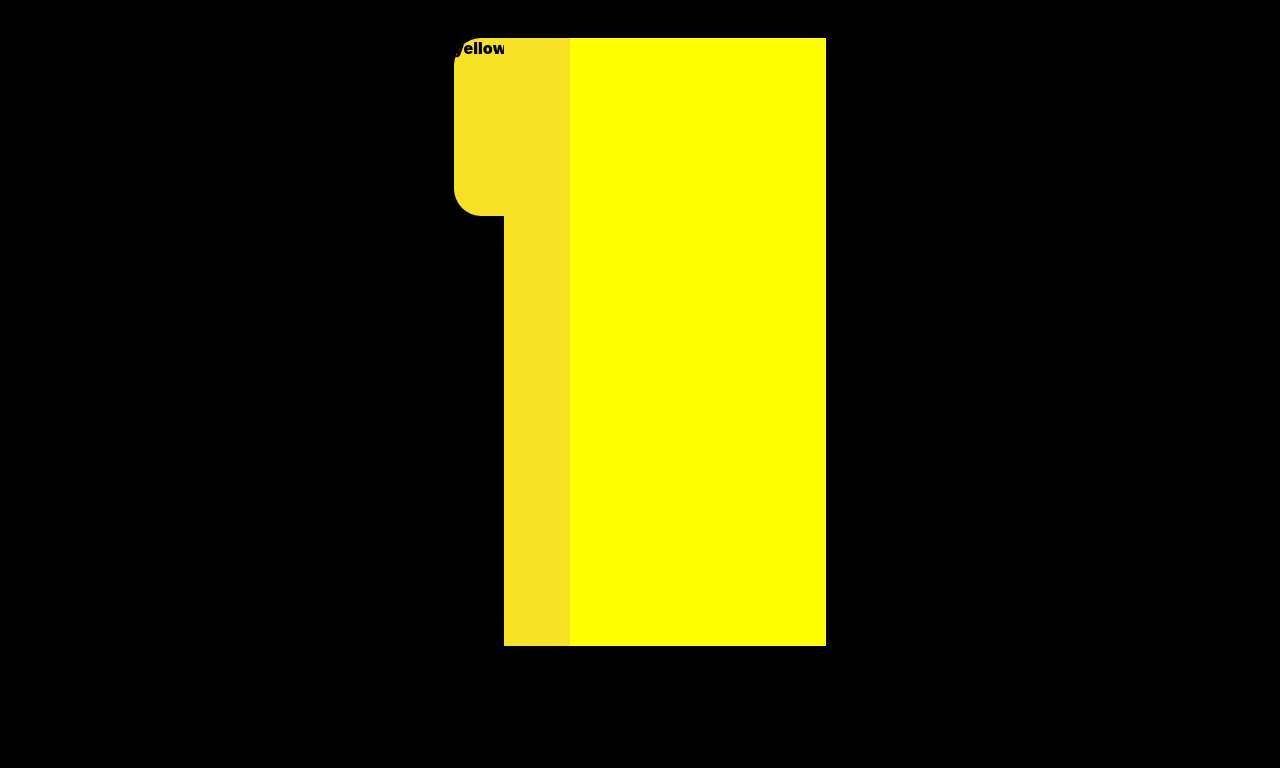
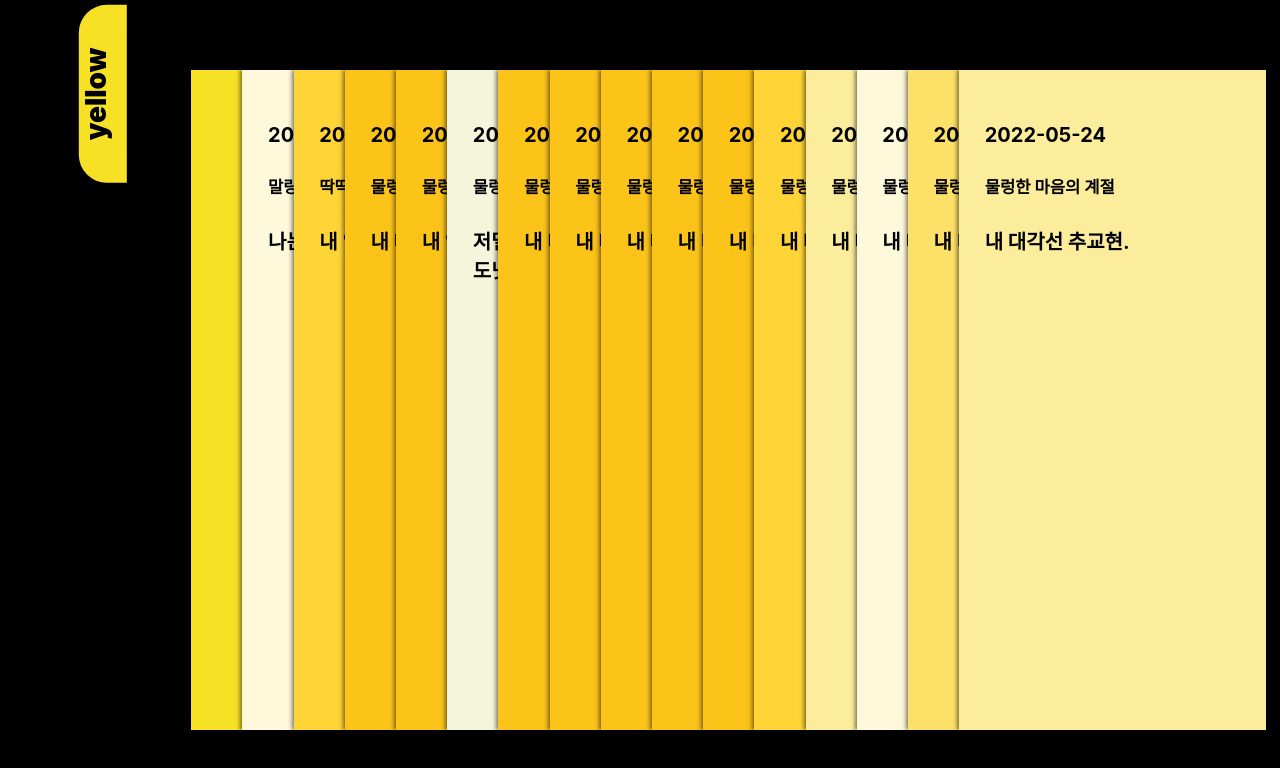
Before and after one commit to LikeLion-at-CAU-10th/Palette-React, a React (Create React App) app: page /folder in a window 1280 px wide. Shown: the top 768 px of the page. Built offline with nearby package versions, Linux system fonts and the light colour scheme.

Commit message:
folderList

```diff
--- a/src/data/folderData.js
+++ b/src/data/folderData.js
@@ -4,29 +4,137 @@ const data = {
       id: 1,
       writer: "seonyeong",
       category: "blue",
-      color: "#00FFFF",
+      color: "#fef9db",
       date: "2022-05-23",
       title: "말랑한 마음의 계절",
-      content: "오랜만에 고등학교 친구들을 만났다.",
+      content: "나는 조해윤.",
     },
-    // {
-    //   id: 14,
-    //   writer: "seonyeong",
-    //   category: "blue",
-    //   color: "#00FFFF",
-    //   date: "2022-05-23",
-    //   title: "말랑한 마음의 계절",
-    //   content: "오랜만에 고등학교 친구들을 만났다.",
-    // },
-    // {
-    //   id: 15,
-    //   writer: "seonyeong",
-    //   category: "blue",
-    //   color: "#00FFFF",
-    //   date: "2022-05-23",
-    //   title: "말랑한 마음의 계절",
-    //   content: "오랜만에 고등학교 친구들을 만났다.",
-    // },
+    {
+      id: 14,
+      writer: "seonyeong",
+      category: "blue",
+      color: "#ffd437",
+      date: "2022-05-30",
+      title: "딱딱한 마음의 계절",
+      content: "내 옆에 유하린.",
+    },
+    {
+      id: 15,
+      writer: "seonyeong",
+      category: "blue",
+      color: "#fcc419",
+      date: "2022-05-24",
+      title: "물렁한 마음의 계절",
+      content: "내 대각선 추교현.",
+    },
+    {
+      id: 16,
+      writer: "seonyeong",
+      category: "blue",
+      color: "#fcc419",
+      date: "2022-05-24",
+      title: "물렁한 마음의 계절",
+      content: "내 앞에 최다민.",
+    },
+    {
+      id: 15,
+      writer: "seonyeong",
+      category: "blue",
+      color: "beige",
+      date: "2022-05-24",
+      title: "물렁한 마음의 계절",
+      content: "저멀리 선영이 남자친구가 사준 도넛.",
+    },
+    {
+      id: 15,
+      writer: "seonyeong",
+      category: "blue",
+      color: "#fcc419",
+      date: "2022-05-24",
+      title: "물렁한 마음의 계절",
+      content: "내 대각선 추교현.",
+    },
+    {
+      id: 15,
+      writer: "seonyeong",
+      category: "blue",
+      color: "#fcc419",
+      date: "2022-05-24",
+      title: "물렁한 마음의 계절",
+      content: "내 대각선 추교현.",
+    },
+    {
+      id: 15,
+      writer: "seonyeong",
+      category: "blue",
+      color: "#fcc419",
+      date: "2022-05-24",
+      title: "물렁한 마음의 계절",
+      content: "내 대각선 추교현.",
+    },
+    {
+      id: 15,
+      writer: "seonyeong",
+      category: "blue",
+      color: "#fcc419",
+      date: "2022-05-24",
+      title: "물렁한 마음의 계절",
+      content: "내 대각선 추교현.",
+    },
+    {
+      id: 15,
+      writer: "seonyeong",
+      category: "blue",
+      color: "#fcc419",
+      date: "2022-05-24",
+      title: "물렁한 마음의 계절",
+      content: "내 대각선 추교현.",
+    },
+    {
+      id: 15,
+      writer: "seonyeong",
+      category: "blue",
+      color: "#ffd437",
+      date: "2022-05-24",
+      title: "물렁한 마음의 계절",
+      content: "내 대각선 추교현.",
+    },
+    {
+      id: 15,
+      writer: "seonyeong",
+      category: "blue",
+      color: "#fced9d",
+      date: "2022-05-24",
+      title: "물렁한 마음의 계절",
+      content: "내 대각선 추교현.",
+    },
+    {
+      id: 15,
+      writer: "seonyeong",
+      category: "blue",
+      color: "#fef9db",
+      date: "2022-05-24",
+      title: "물렁한 마음의 계절",
+      content: "내 대각선 추교현.",
+    },
+    {
+      id: 15,
+      writer: "seonyeong",
+      category: "blue",
+      color: "#fde067",
+      date: "2022-05-24",
+      title: "물렁한 마음의 계절",
+      content: "내 대각선 추교현.",
+    },
+    {
+      id: 15,
+      writer: "seonyeong",
+      category: "blue",
+      color: "#fced9d",
+      date: "2022-05-24",
+      title: "물렁한 마음의 계절",
+      content: "내 대각선 추교현.",
+    },
   ],
 };
 
--- a/src/pages/Folder.js
+++ b/src/pages/Folder.js
@@ -8,46 +8,75 @@ html {
     background-color:black;
 }`;
 
+const Wrapper = styled.div`
+  display: flex;
+`;
+
 const Folders = styled.div`
   display: flex;
   justify-content: center;
-  margin-top: 3vw;
+  align-items: center;
+  min-height: 100vh;
 `;
+
 const FolderIndexBar = styled.div`
-  width: 3.9vw;
-  height: 22.2vh;
+  height: 6vh;
+  width: 22.2vh;
   background: #f7e125;
-  border-radius: 1.71em 0 0 1.71em;
-  //font-size: 4.44vh;
+  border-radius: 1em 1em 0 0;
+  font-size: 3.5vh;
   font-weight: 900;
-  //transform: rotate(-90deg);
+  transform: rotate(-90deg);
   text-align: center;
-  color: black;
 `;
+
 const FolderIndex = styled.div`
   height: 76vh;
-  width: 5.21vw;
   background: #f7e125;
+  width: 20vw;
+  padding: 2vw;
 `;
 
 const Pages = styled.div`
   width: 20vw;
   height: 76vh;
-  background: yellow;
+  background: ${(props) => props.bgColor};
   color: black;
   font-size: 20px;
+  margin-left: -20vw;
+  padding: 2vw;
+  box-shadow: -2px 0 4px 0 rgba(0, 0, 0, 0.5);
+  cursor: pointer;
+  &:hover {
+    z-index: 9999;
+  }
 `;
 
 const FolderPage = () => {
   return (
     <div>
       <GlobalStyle />
+
       <Folders>
-        <FolderIndexBar>yellow</FolderIndexBar>
-        <FolderIndex></FolderIndex>
-        <Pages></Pages>
-        {/* <PageList pageList={data} />
-        </Pages> */}
+        <Wrapper>
+          <FolderIndexBar>yellow</FolderIndexBar>
+          <FolderIndex></FolderIndex>
+        </Wrapper>
+        {data.postListData.map((data) => (
+          <Pages key={data.i} bgColor={data.color}>
+            <text>
+              <p>
+                <h4>{data.date}</h4>
+              </p>
+              <p>
+                <h5>{data.title}</h5>
+              </p>
+              <p>
+                <h4>{data.content}</h4>
+              </p>
+            </text>
+          </Pages>
+        ))}
       </Folders>
     </div>
   );
```
